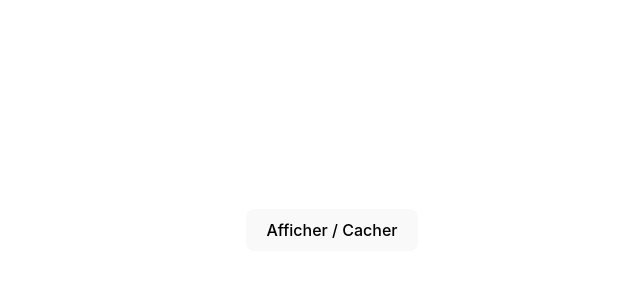
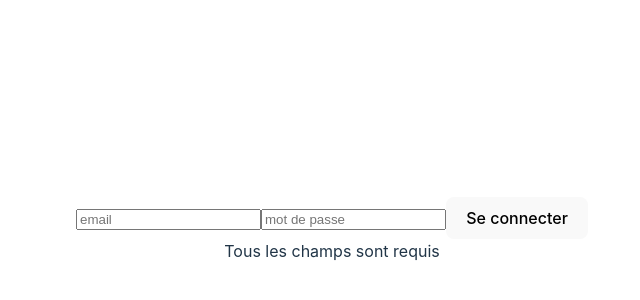
Before and after one commit to elearning-julien-j/react_exercise, a React (Vite) app in the folder 2nd_exercise/: page / in a window 1280 px wide. Shown: the part 170-470 px from the top of the page, without its empty margins (308-948 px from the left). Built offline with nearby package versions, Linux system fonts and the light colour scheme.

Commit message:
feat: add 2nd exercise step 4

```diff
--- a/2nd_exercise/src/App.jsx
+++ b/2nd_exercise/src/App.jsx
@@ -2,13 +2,24 @@ import { useState } from "react";
 import "./App.css";
 
 function App() {
-  const [isVisible, setVisible] = useState(false);
+  const [email, setEmail] = useState("");
+  const [password, setPassword] = useState("");
+
+  function handleSubmit(e) {
+    e.preventDefault(); // form case, optionnal here
+
+    if (email && password) alert("Connexion réussie");
+  }
 
   return (
     <>
-      <button onClick={() => setVisible(!isVisible)}>Afficher / Cacher</button>
+      <form>
+        <input onChange={(e) => setEmail(e.target.value)} type="email" placeholder="email" name="email" />
+        <input onChange={(e) => setPassword(e.target.value)} type="password" placeholder="mot de passe" name="password" />
+        <button onClick={handleSubmit}>Se connecter</button>
+      </form>
 
-      {isVisible && <p>Contenu visible</p>}
+      {(!email || !password) && <span>Tous les champs sont requis</span>}
     </>
   );
 }
```
